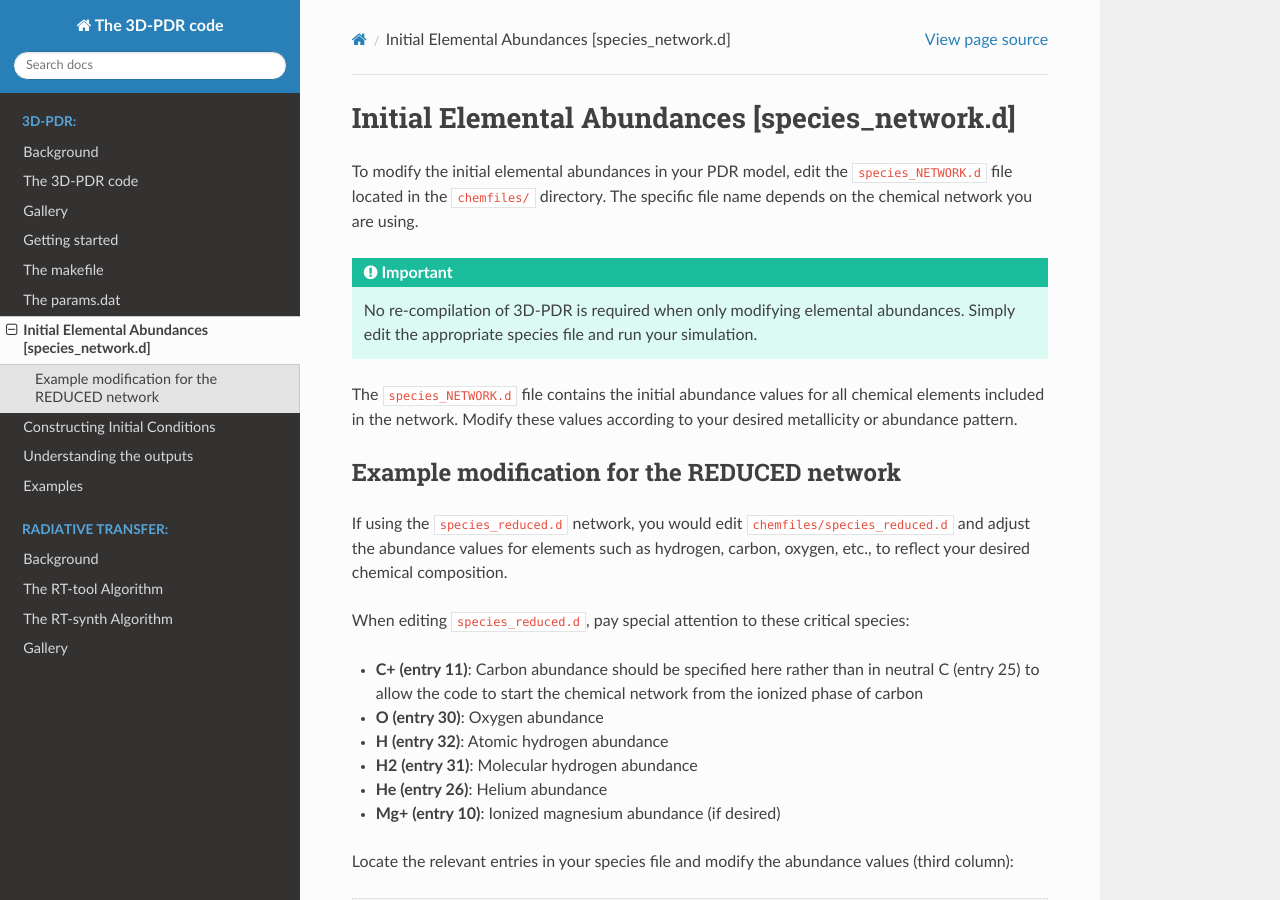
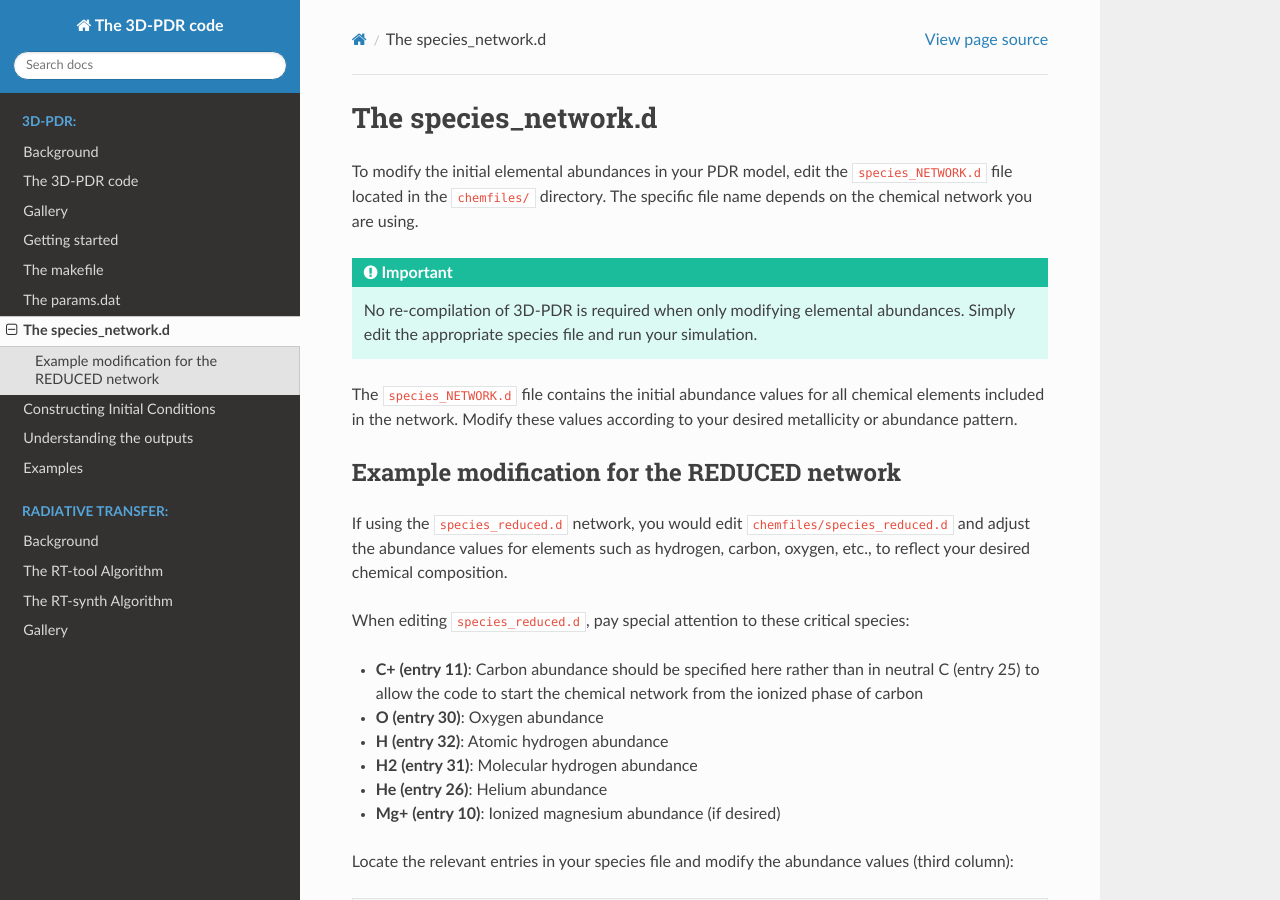
Before and after one commit to itamos-ism/3D-PDR-pblc, a Sphinx documentation site: the page built from docs/source/species.rst, in a window 1280 px wide and 900 px high. Built offline with Sphinx 7.4.7 and the Read the Docs theme 3.1.0, drawn with Linux system fonts in a browser that asks for light colours.

Commit message:
Revise heading for species_network.d section
Updated the heading for the species_network.d documentation.

```diff
--- a/docs/source/species.rst
+++ b/docs/source/species.rst
@@ -1,5 +1,5 @@
-Initial Elemental Abundances [species_network.d]
-================================================
+The species_network.d
+=====================
 
 To modify the initial elemental abundances in your PDR model, edit the ``species_NETWORK.d`` file located in the ``chemfiles/`` directory. The specific file name depends on the chemical network you are using.
 
```
